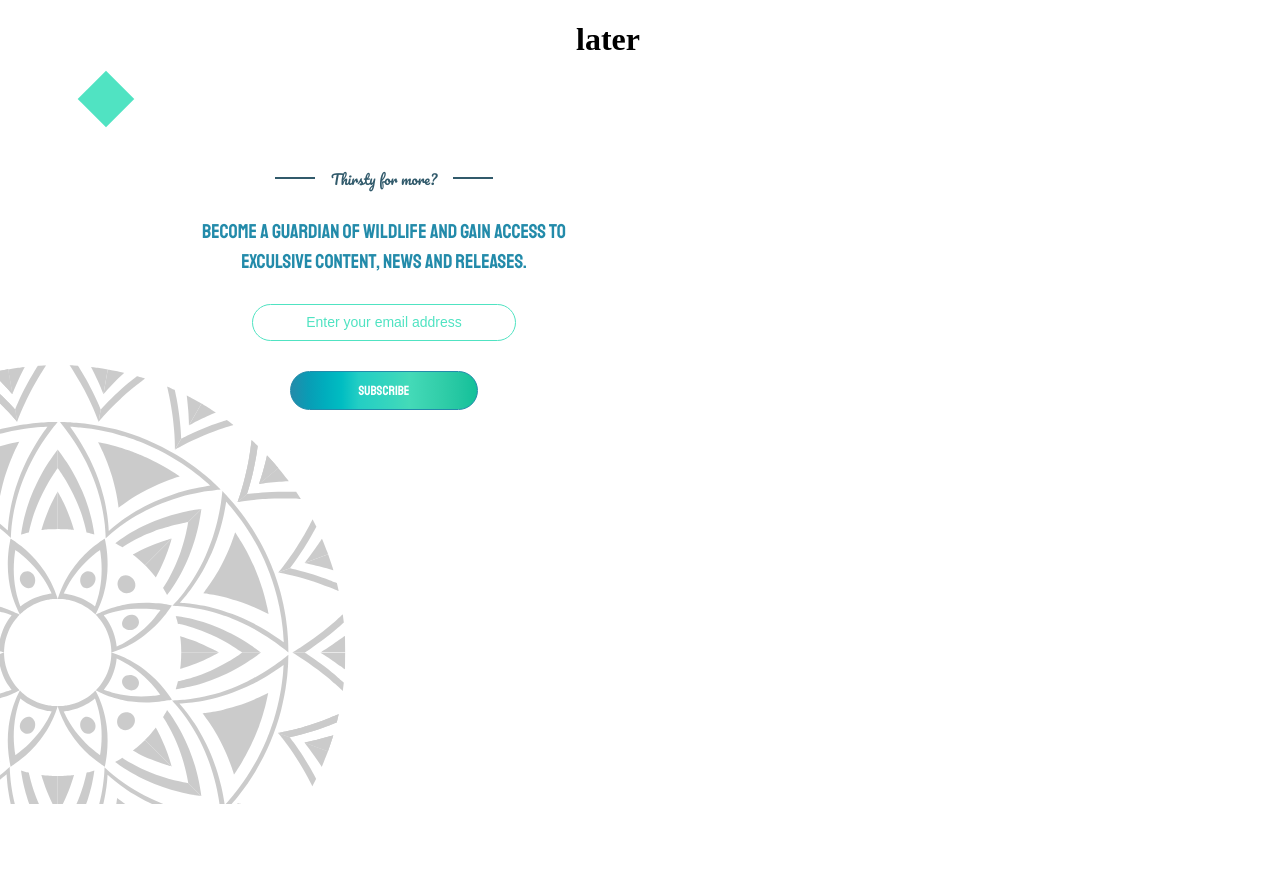
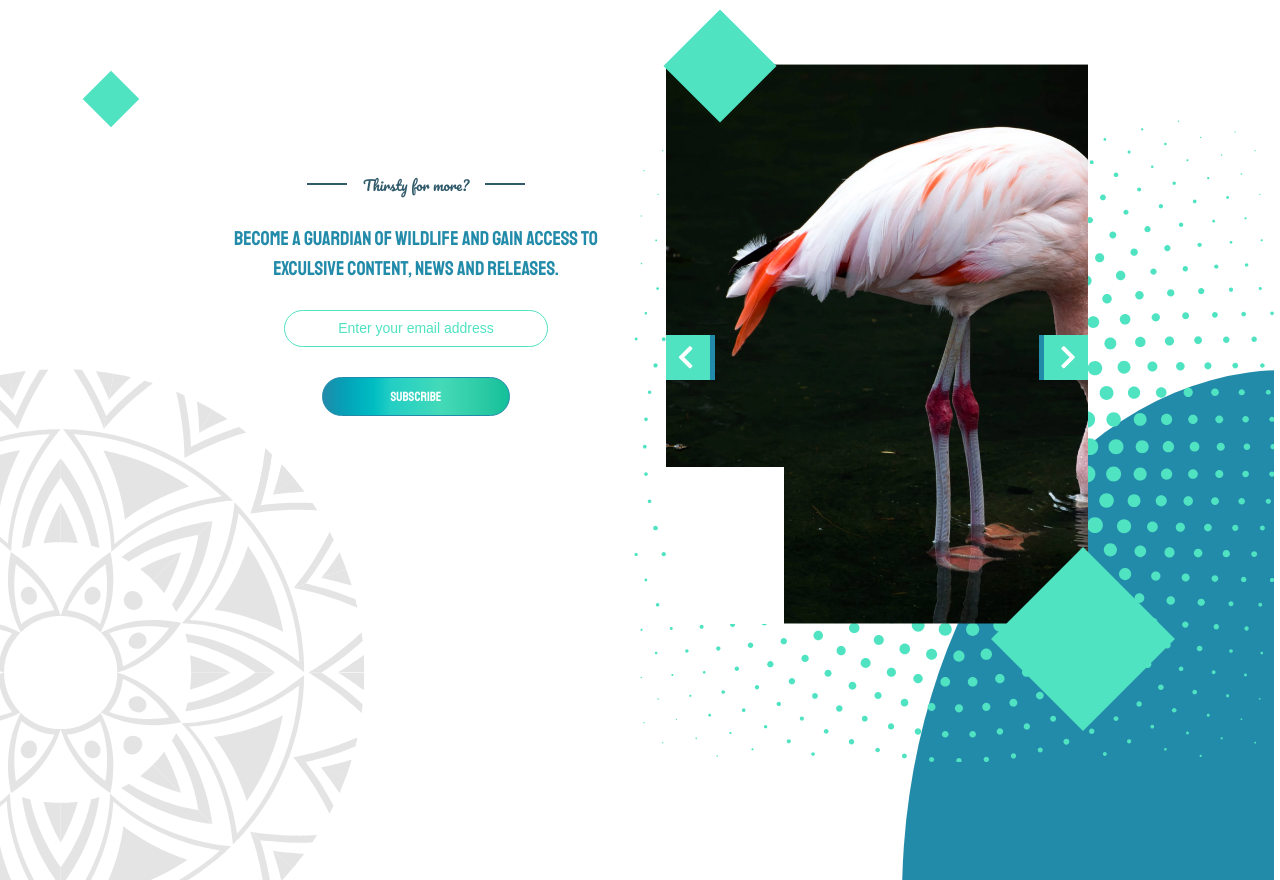
Before and after one commit to gkortsit/parrots, a website: page index2.html in a window 1280 px wide. Shown: the part 984-1864 px from the top of the page. Drawn offline with Linux system fonts and the light colour scheme; a web font is replaced by a local one.

Commit message:
mid right section done, mid section done

```diff
--- a/index2.html
+++ b/index2.html
@@ -72,9 +72,40 @@
         </div>
       </div>
 
-      <div class="mid-right-side"><h1>later</h1></div>
-      <!-- <div class="cube5"></div>
-      <div class="cube6"></div> -->
+      <div class="mid-right-side">
+        <div class="dotted-pattern-container">
+          <img
+            src="./assets/dotted-pattern.svg"
+            alt="dotted pattern"
+            class="dotted-pattern"
+          />
+        </div>
+        <div class="mixed-items-container">
+          <div class="cube5"></div>
+          <div class="flamingo-img-section">
+            <!-- <img
+              src="./assets/flamingo-image.png"
+              alt="flamingo image"
+              class="flamingo-image"
+            /> -->
+          </div>
+          <div class="chevron-buttons-group">
+            <a href="#" class="chavron-btn">
+              <i class="fas fa-chevron-left "></i>
+              <span class="blue-line1"></span>
+            </a>
+            <a href="#" class="chavron-btn">
+              <span class="blue-line2"></span>
+              <i class="fas fa-chevron-right "></i
+            ></a>
+          </div>
+          <div class="white-box"></div>
+          <div class="cube6"></div>
+        </div>
+        <div class="mid-circle"></div>
+      </div>
+      <!--
+      -->
     </div>
   </body>
 </html>
--- a/main2.css
+++ b/main2.css
@@ -124,9 +124,10 @@ body {
 }
 
 .mid-left-side {
-  width: 45vw;
+  width: 47.5vw;
   display: flex;
   flex-direction: column;
+  overflow: hidden;
 }
 
 .subhead-container {
@@ -225,20 +226,6 @@ body {
   font-family: "Staatliches", cursive;
 }
 
-.grey-vector-container {
-  width: 100%;
-  height: 50%;
-  overflow: hidden;
-  margin: -8%;
-}
-
-.vector-dec-shape {
-  width: 100%;
-  position: relative;
-  right: 32%;
-  opacity: 0.2;
-}
-
 .cube4 {
   height: 40px;
   width: 40px;
@@ -250,12 +237,60 @@ body {
   left: 15%;
 }
 
+.grey-vector-container {
+  width: 100%;
+  height: 50%;
+  margin: -8%;
+}
+
+.vector-dec-shape {
+  width: 100%;
+  position: relative;
+  right: 32%;
+  opacity: 0.1;
+}
+
+.mid-right-side {
+  width: 50vw;
+  margin-left: 2vw;
+  position: relative;
+  overflow: hidden;
+}
+
+.dotted-pattern-container {
+  position: absolute;
+  top: 0;
+  left: 0;
+  width: 100%;
+  height: 100%;
+}
+
+.dotted-pattern {
+  height: 100%;
+  width: 100%;
+}
+
+.mixed-items-container {
+  position: absolute;
+  margin-left: 5%;
+  margin-top: 10%;
+  width: 33vw;
+  height: 70vh;
+  display: flex;
+  flex-direction: column;
+  justify-content: space-between;
+  background: url(./assets/flamingo-image.png);
+  background-size: cover;
+}
+
 .cube5 {
   height: 80px;
   width: 80px;
   background-color: #50e3c2;
   transform: rotate(45deg);
   z-index: 1;
+  margin-top: -8.9%;
+  margin-left: 3.4%;
 }
 
 .cube6 {
@@ -264,6 +299,10 @@ body {
   background-color: #50e3c2;
   transform: rotate(45deg);
   z-index: 1;
+  align-self: flex-end;
+  position: relative;
+  top: 14.2%;
+  left: 14.2%;
 }
 
 .flamingo-img-section {
@@ -313,9 +352,22 @@ body {
 }
 
 .white-box {
-  height: 150px;
-  width: 150px;
+  height: 28%;
+  width: 28%;
   background-color: #fff;
   z-index: 1;
-  border: 1px solid black;
+  position: absolute;
+  bottom: 0;
 }
+
+.mid-circle {
+  width: 120%;
+  height: 120%;
+  background-color: #238baa;
+  border-radius: 100%;
+  right: -10%;
+  z-index: -1;
+  position: absolute;
+  top: 42%;
+  left: 42%;
+}
```
